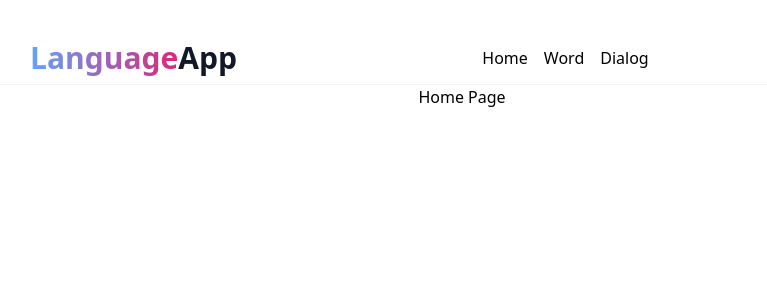
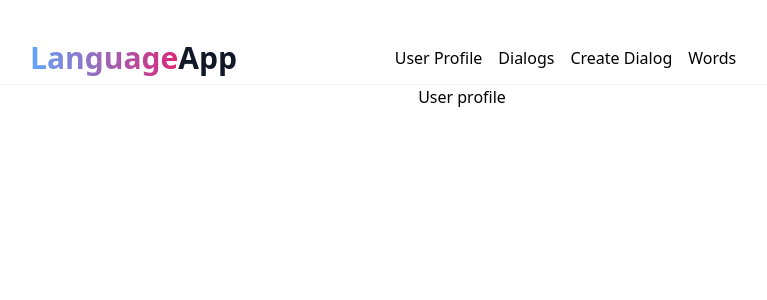
Before and after one commit to nikolina2k/language-app-front, a React (Vite) app: page / in a window 1280 px wide. Shown: the top 300 px of the page, without its empty margins (178-945 px from the left). Built offline with nearby package versions, Linux system fonts and the light colour scheme.

Commit message:
add create page to navbar

```diff
--- a/src/App.jsx
+++ b/src/App.jsx
@@ -1,5 +1,3 @@
-// src/App.js
-
 import React from 'react';
 import "./App.css";
 import Navbar from "./components/Navbar/Navbar";
@@ -7,6 +5,7 @@ import Navbar from "./components/Navbar/Navbar";
 import Dialog from './components/Dialog';
 import Word from './components/Word';
 import Home from './components/Home';
+import Create from './components/Create';
 import { BrowserRouter as Router, Route, Routes } from 'react-router-dom';
 
 function App() {
@@ -17,6 +16,7 @@ function App() {
         <Routes>
           <Route path="/" exact Component={Home} />
           <Route path="/dialog" Component={Dialog} />
+          <Route path="/create" Component={Create} />
           <Route path="/word" Component={Word} />
         </Routes>
       </div>
--- /dev/null
+++ b/src/components/Create.jsx
@@ -0,0 +1,7 @@
+import React from "react";
+
+const Create = () => {
+  return <div>Create a dialog</div>;
+};
+
+export default Create;
--- a/src/components/Home.jsx
+++ b/src/components/Home.jsx
@@ -1,9 +1,7 @@
-// src/components/Home.js
-
 import React from 'react';
 
 const Home = () => {
-  return <div>Home Page</div>;
+  return <div>User profile</div>;
 };
 
 export default Home;
--- a/src/components/Navbar/Navbar.jsx
+++ b/src/components/Navbar/Navbar.jsx
@@ -11,17 +11,27 @@ const Navbar = () => {
       <div className="flex justify-center item-center mx-auto">
         <ul className="flex space-x-4">
           <li>
-              <a href="/" className="text-black">Home</a>
+            <a href="/" className="text-black">
+              User Profile
+            </a>
           </li>
           <li>
-              <a href="/word" className="text-black">Word</a>
+            <a href="/dialog" className="text-black">
+              Dialogs
+            </a>
           </li>
           <li>
-              <a href="/dialog" className="text-black">Dialog</a>
+            <a href="/create" className="text-black">
+              Create Dialog
+            </a>
+          </li>
+          <li>
+            <a href="/word" className="text-black">
+              Words
+            </a>
           </li>
         </ul>
       </div>
-
     </div>
   );
 };
--- a/src/components/Word.jsx
+++ b/src/components/Word.jsx
@@ -1,9 +1,7 @@
-// src/components/Word.js
-
 import React from 'react';
 
 const Word = () => {
-  return <div>Word Page</div>;
+  return <div>Words Game</div>;
 };
 
 export default Word;
```
Lines whose indentation alone changed are shown as unchanged.
